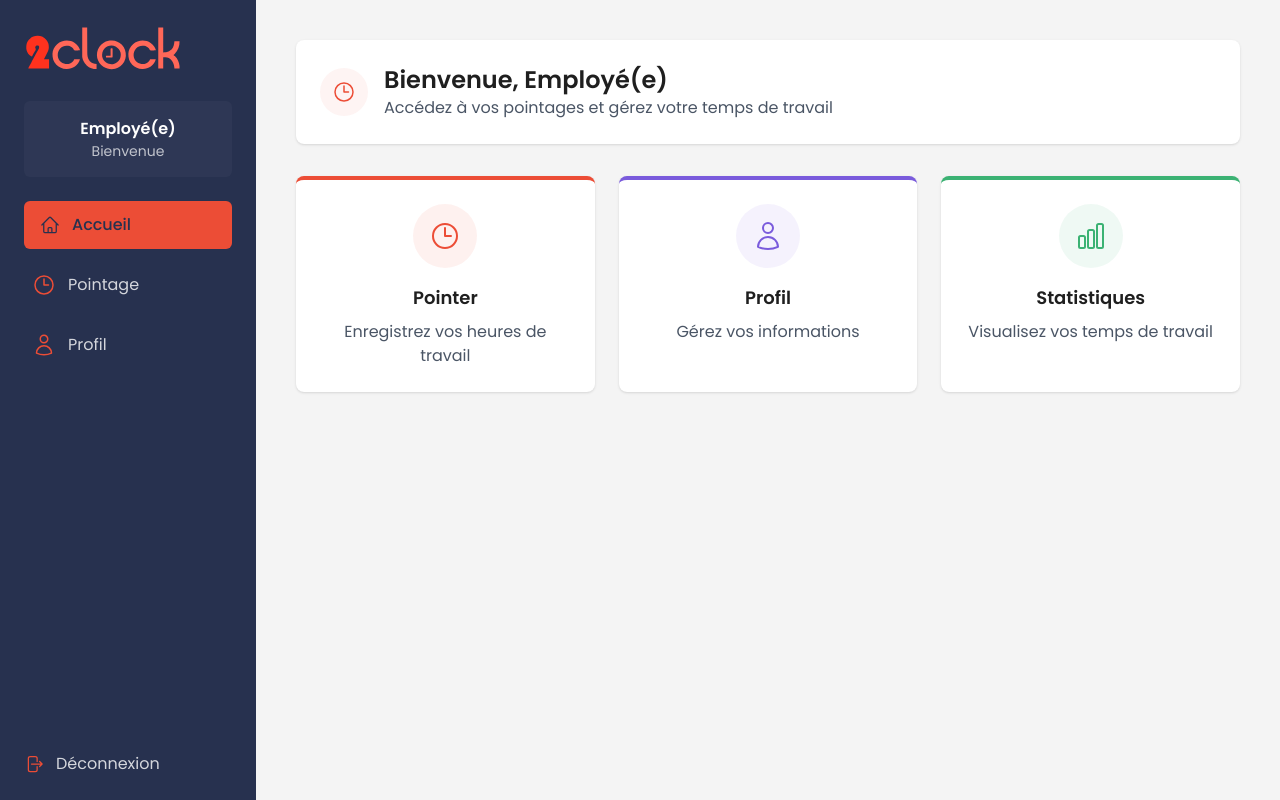
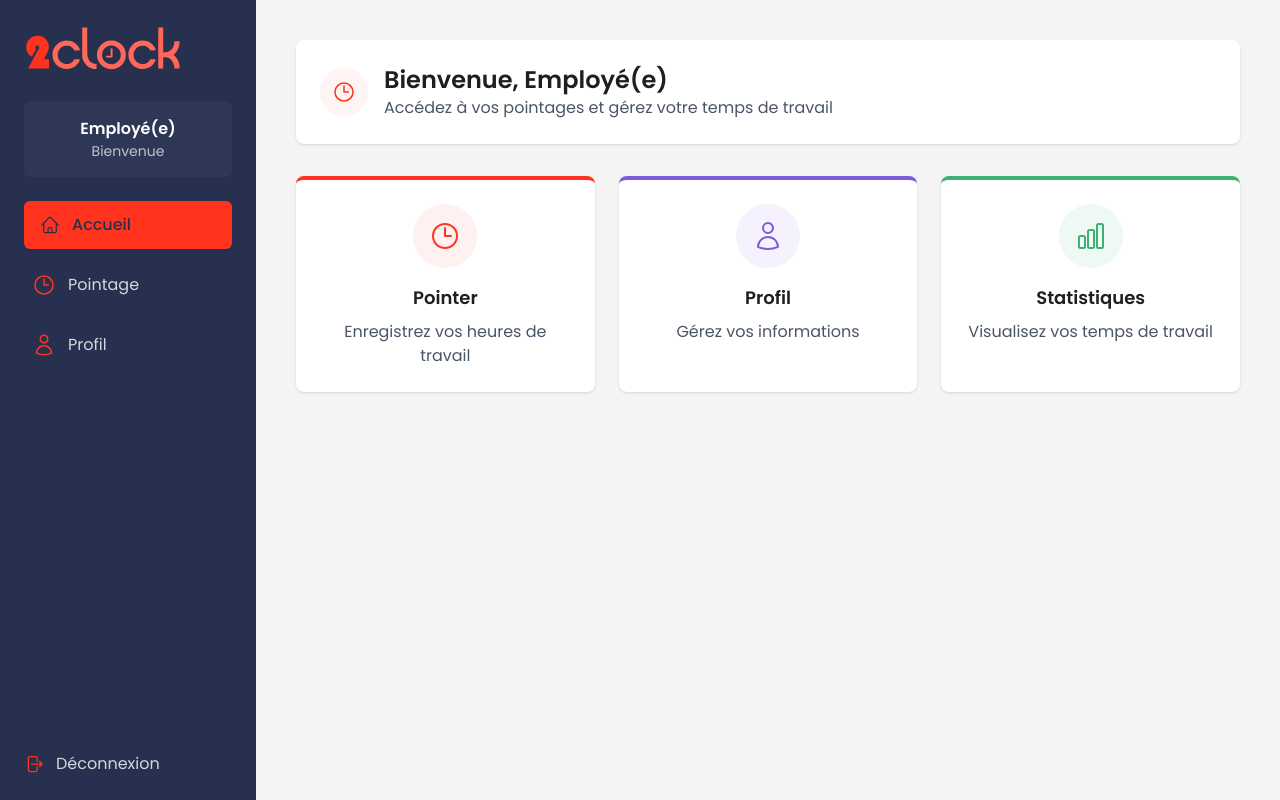
Before and after one commit to abakar-oumar-abdallah/T-DEV-700, a Next.js app in the folder frontend/2clock/: page /employee in a window 1280 px wide. Built offline with nearby package versions, Linux system fonts and the light colour scheme.

Commit message:
fix: global theme colors weren't the correct ones, according to the logo and design guidelines

```diff
--- a/frontend/2clock/src/app/globals.css
+++ b/frontend/2clock/src/app/globals.css
@@ -3,8 +3,8 @@
 @theme {
   --color-background: #F4F4F4;
   --foreground: #1f1f1f;
-  --color-primary: #EC4D36;
-  --color-primary-hover: #EE7260;
+  --color-primary: #FF331E;
+  --color-primary-hover: #FF6758;
   --color-secondary: #27314F;
 }
 
@@ -139,8 +139,8 @@
 :root {
   --background: #F4F4F4;
   --foreground: #1f1f1f;
-  --color-primary: #EC4D36;
-  --color-primary-hover: #EE7260;
+  --color-primary: #FF331E;
+  --color-primary-hover: #FF6758;
   --color-secondary: #27314F;
 }
 
@@ -148,8 +148,8 @@
   :root {
     --background: #F4F4F4;
     --foreground: #1f1f1f;
-    --color-primary: #EC4D36;
-    --color-primary-hover: #EE7260;
+    --color-primary: #FF331E;
+    --color-primary-hover: #FF6758;
     --color-secondary: #27314F;
   }
 }
@@ -158,8 +158,8 @@
   :root {
     --background: #F4F4F4;
     --foreground: #1f1f1f;
-    --color-primary: #EC4D36;
-    --color-primary-hover: #EE7260;
+    --color-primary: #FF331E;
+    --color-primary-hover: #FF6758;
     --color-secondary: #27314F;
   }
 }
```
